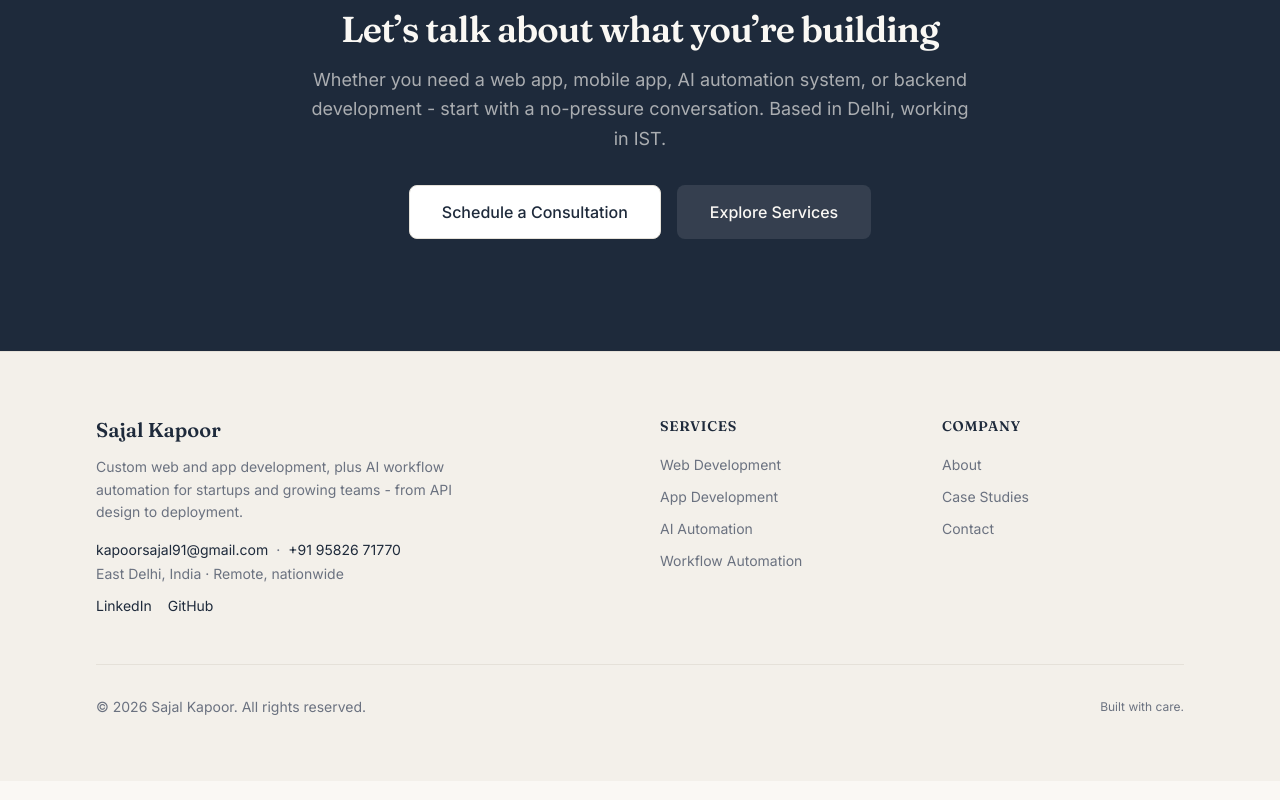
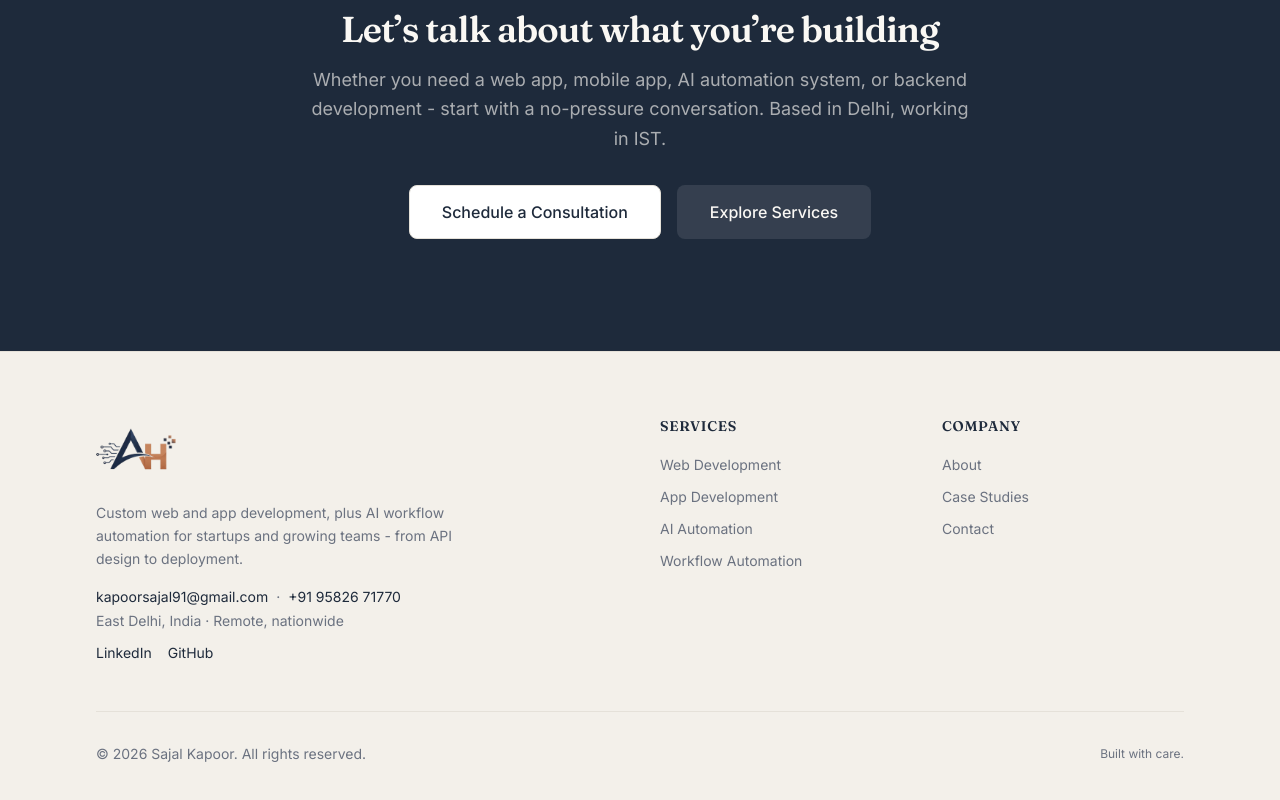
Before and after one commit to Sajal91/freelance-portfolio, a React (Vite) app: page / in a window 1280 px wide. Shown: the part 2928-3728 px from the top of the page. Built offline with nearby package versions, Linux system fonts and the light colour scheme.

Commit message:
logo added in footer.

```diff
--- a/src/components/layout/Footer.tsx
+++ b/src/components/layout/Footer.tsx
@@ -1,5 +1,6 @@
-import { Link } from 'react-router-dom'
+import { Link, NavLink } from 'react-router-dom'
 import { footerLinks, siteConfig } from '@/content/site'
+import logo from '@/assets/logo.png'
 
 /** Site footer with navigation columns */
 export function Footer() {
@@ -9,9 +10,9 @@ export function Footer() {
         <div className="grid gap-10 md:grid-cols-4">
           {/* Brand column */}
           <div className="md:col-span-2">
-            <Link to="/" className="font-heading text-xl font-semibold text-navy">
-              {siteConfig.name}
-            </Link>
+            <NavLink to="/" className="text-xl font-semibold text-navy w-fit">
+              <img src={logo} className='w-28 rounded-lg -ml-4' alt="" />
+            </NavLink>
             <p className="mt-3 max-w-sm text-sm leading-relaxed text-muted">
               {siteConfig.footerBlurb}
             </p>
```
Also changed, not shown: public/logo.png.
